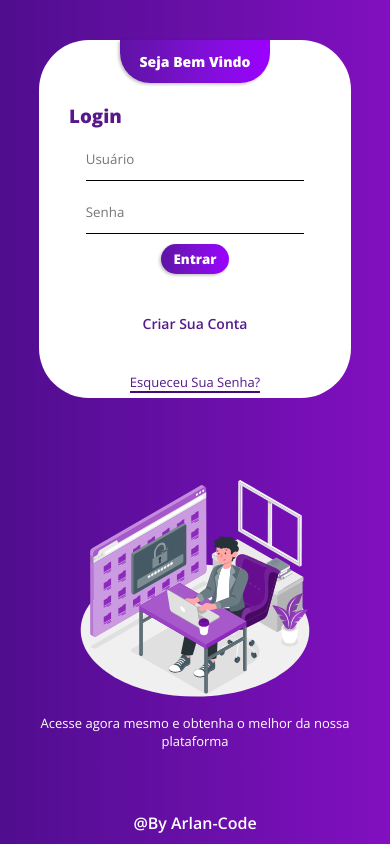
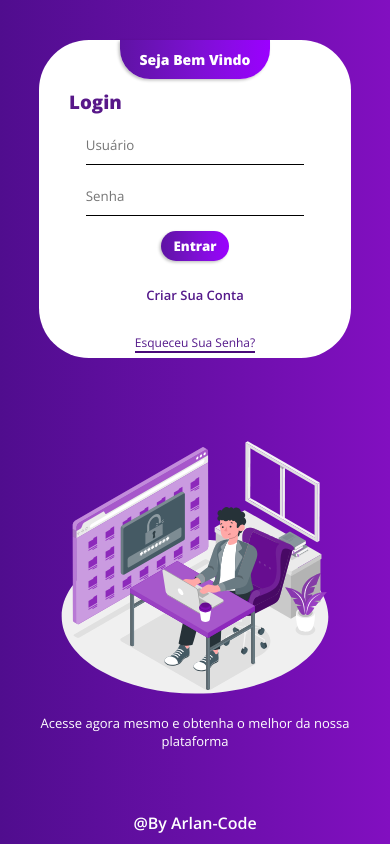
Before and after one commit to ArlanCode/TelaLogin, a plain HTML site: page index.html in a window 390 px wide. Drawn offline with nearby package versions, Linux system fonts and the light colour scheme.

Commit message:
Update style.css

```diff
--- a/style.css
+++ b/style.css
@@ -35,8 +35,8 @@ body {
   flex-direction: column;
   justify-content: center;
   align-items: center;
-  height: 55vh;
-  width: 55vh;
+  height: 500px;
+  width: 500px;
   background-image: linear-gradient(
     to right,
     #5f13a4,
@@ -62,8 +62,8 @@ body {
 .right-section {
   display: flex;
   flex-direction: column;
-  height: 55vh;
-  width: 35vh;
+  height: 500px;
+  width: 300px;
   background: white;
   border-radius: 0px 50px 50px 0px;
   color: #581889;
@@ -93,6 +93,7 @@ body {
   padding-left: 30px;
   font-weight: 800;
 }
+
 .usuario {
   display: flex;
   flex-direction: column;
@@ -135,7 +136,6 @@ body {
   text-decoration: none;
   font-size: 16px;
   font-weight: 600;
-  margin-bottom: 60px;
 }
 .forgot-password {
   align-self: center;
@@ -143,6 +143,7 @@ body {
   font-weight: 400;
   text-decoration: none;
   border-bottom: 2px solid rgb(73, 9, 121);
+  margin-top: 60px;
 }
 
 .arlan-code {
@@ -151,30 +152,34 @@ body {
   font-weight: 600;
 }
 
-@media only screen and (max-width: 800px) {
+@media only screen and (max-width: 810px) {
   .left-section {
-    width: 45vh;
+    width: 380px;
     font-size: 14px;
+  }
+  .right-section {
+    width: 280px;
   }
 }
 
 @media only screen and (max-width: 680px) {
   .container {
-    flex-direction: column-reverse;
-    height: 120vh;
+    flex-direction: column;
+    height: 100vh;
     border-radius: 0px;
     box-shadow: none;
     align-items: center;
     justify-content: space-around;
   }
+
   .left-section {
-    height: 30vh;
+    height: 35vh;
     width: 100%;
     border-radius: 0%;
     background: none;
     box-shadow: none;
     font-size: 13px;
-    padding: 0px 15px 0px 15px;
+    padding: 0px 10px 0px 10px;
   }
 
   .img-login {
@@ -183,31 +188,33 @@ body {
   }
 
   .right-section {
+    order: -1;
     height: auto;
     width: 80%;
-    background: white;
     border-radius: 50px;
   }
 
   .welcome {
     align-self: center;
     border-radius: 0px 0px 30px 30px;
-    margin: 0px 0px 20px 0px;
-    padding: 12px 20px;
+    margin: 0px 0px 10px 0px;
+    padding: 10px 20px;
     font-size: 14px;
+  }
+  .campo-entrada {
+    padding-bottom: 10px;
   }
 
   .btn-login {
-    margin: 10px 0px 40px 0px;
+    margin: 15px 0px 25px 0px;
   }
 
   .create-account {
-    font-size: 14px;
-    margin-bottom: 40px;
+    font-size: 13px;
   }
   .forgot-password {
-    font-size: 13px;
-    margin-bottom: 5px;
+    font-size: 12px;
+    margin: 30px 0 5px 0;
   }
 
   .arlan-code {
```
